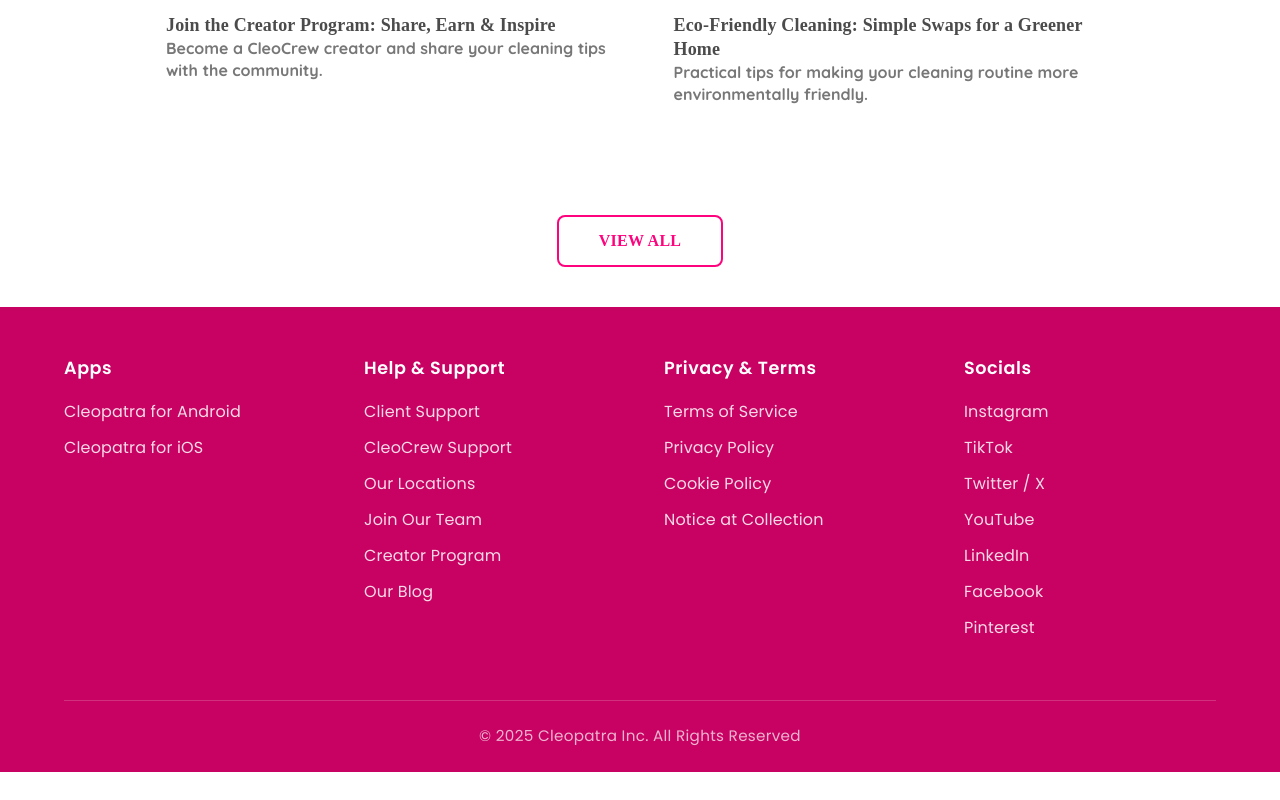
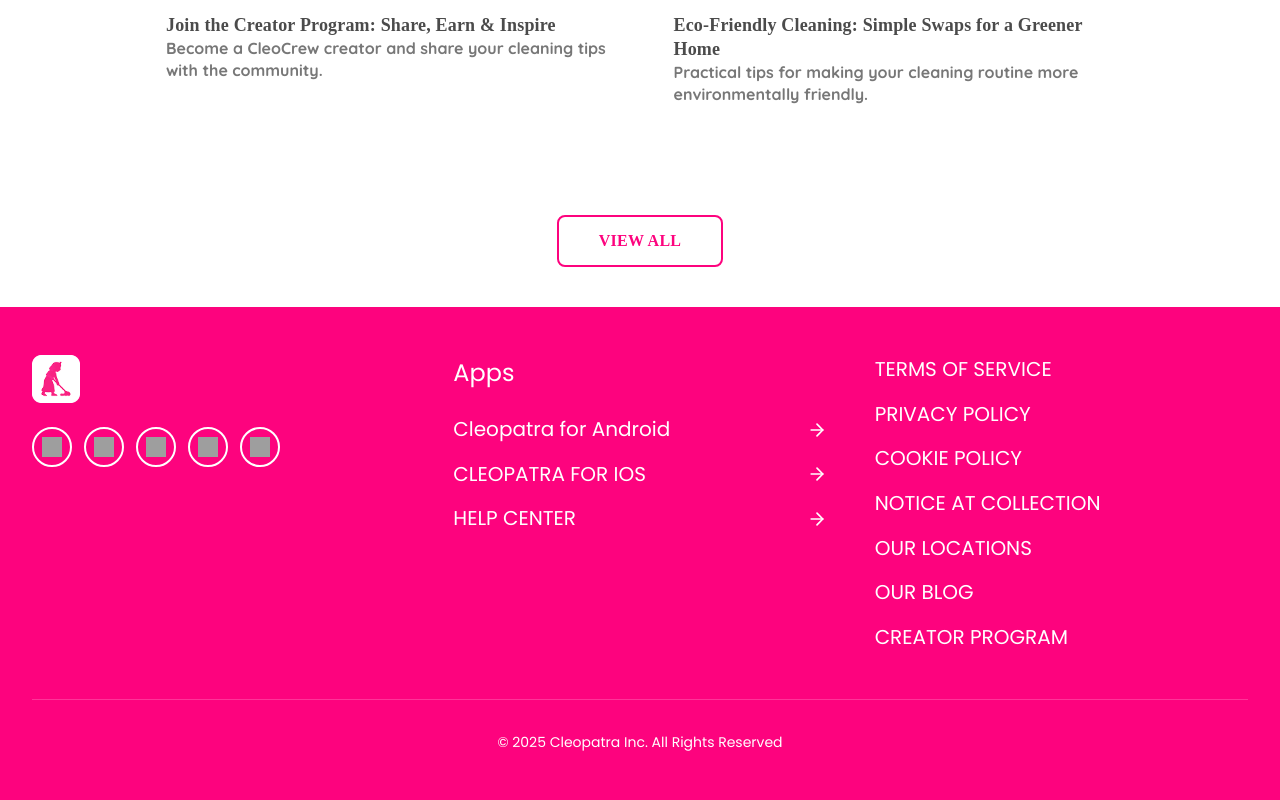
Before and after one commit to shami7117/cleopatra, a Next.js app: page /blogs in a window 1280 px wide. Shown: the part 1982-2782 px from the top of the page. Before the commit the page ends 2754 px from the top, so only its background shows below. Built offline with nearby package versions, Linux system fonts and the light colour scheme; grey boxes are pictures that could not be loaded.

Commit message:
book acleaning and footer

```diff
--- a/app/page.tsx
+++ b/app/page.tsx
@@ -21,7 +21,7 @@
       <SparklBusiness />
 
       <PricingTable />
-      {/* <BookCleaningCTA /> */}
+      <BookCleaningCTA />
       <Footer />
     </div>
   );
--- a/components/GlobalFooter.tsx
+++ b/components/GlobalFooter.tsx
@@ -1,4 +1,4 @@
-import React from "react";
+// import React from 'react';
 import { Poppins } from "next/font/google";
 
 const poppins = Poppins({ subsets: ["latin"], weight: ["400", "600", "700"] });
@@ -30,86 +30,88 @@
       url: "#",
     },
   ];
-  const footerLinks = {
-    apps: [
-      { name: "Cleopatra for Android", href: "#" },
-      { name: "Cleopatra for iOS", href: "#" },
-    ],
-    helpSupport: [
-      { name: "Client Support", href: "#" },
-      { name: "CleoCrew Support", href: "#" },
-      { name: "Our Locations", href: "#" },
-      { name: "Join Our Team", href: "#" },
-      { name: "Creator Program", href: "#" },
-      { name: "Our Blog", href: "/blogs" },
-    ],
-    privacyTerms: [
-      { name: "Terms of Service", href: "#" },
-      { name: "Privacy Policy", href: "#" },
-      { name: "Cookie Policy", href: "#" },
-      { name: "Notice at Collection", href: "#" },
-    ],
-    socials: [
-      { name: "Instagram", href: "#" },
-      { name: "TikTok", href: "#" },
-      { name: "Twitter / X", href: "#" },
-      { name: "YouTube", href: "#" },
-      { name: "LinkedIn", href: "#" },
-      { name: "Facebook", href: "#" },
-      { name: "Pinterest", href: "#" },
-    ],
-  };
+  const appLinks = [
+    { name: "Cleopatra for Android", url: "#" },
+    { name: "CLEOPATRA FOR IOS", url: "#" },
+    { name: "HELP CENTER", url: "#" },
+  ];
+
+  const footerLinks = [
+    { name: "TERMS OF SERVICE", url: "#" },
+    { name: "PRIVACY POLICY", url: "#" },
+    { name: "COOKIE POLICY", url: "#" },
+    { name: "NOTICE AT COLLECTION", url: "#" },
+    { name: "OUR LOCATIONS", url: "#" },
+    { name: "OUR BLOG", url: "/blogs" },
+    { name: "CREATOR PROGRAM", url: "#" },
+  ];
 
   return (
-    <footer className={`footer ${poppins.className}`}>
-      <div className="footer-container">
+    <footer className={`bg-[#FD037E] text-white ${poppins.className}`}>
+      <div className="max-w-7xl mx-auto px-4 sm:px-6 lg:px-8 py-8 sm:py-12">
+        <div className="grid grid-cols-1 md:grid-cols-2 lg:grid-cols-3 gap-8 lg:gap-12">
+          {/* Logo and Social Section */}
+          <div className="space-y-6">
+            {/* Logo Placeholder */}
+            <div className="w-12 h-12 bg-white rounded-lg flex items-center justify-center">
+              {/* Add your logo here */}
+              <Image
+                alt="logo"
+                src={"/footer.png"}
+                width={270}
+                height={44}
+                className=""
+              />
+            </div>
+
+            {/* Social Icons */}
+            <div className="flex flex-wrap gap-3">
+              {socialLinks.map((social, index) => (
+                <a
+                  key={index}
+                  href={social.url}
+                  className="w-10 h-10 rounded-full border-2 border-white flex items-center justify-center hover:bg-white transition-all duration-200 p-2"
+                  aria-label={social.name}
+                >
+                  <img
+                    src={social.icon}
+                    alt={social.name}
+                    className="w-full h-full"
+                  />
+                </a>
+              ))}
+            </div>
+          </div>
+
           {/* Apps Section */}
-        <div className="footer-section">
-          <h4 className="">Apps</h4>
-          <ul className="">
-            {footerLinks.apps.map((link, index) => (
+          <div>
+            <h3 className="text-[24px] font-medium mb-6">Apps</h3>
+            <ul className="space-y-4">
+              {appLinks.map((link, index) => (
                 <li key={index}>
-                <a href={link.href} className="">
+                  <a
+                    href={link.url}
+                    className="flex items-center justify-between group hover:translate-x-1 transition-transform duration-200"
+                  >
+                    <span className="text-sm sm:text-[20px] font-normal">
                       {link.name}
+                    </span>
+                    <ArrowRight className="w-5 h-5 group-hover:translate-x-1 transition-transform duration-200" />
                   </a>
                 </li>
               ))}
             </ul>
           </div>
-        {/* Help & Support Column */}
-        <div className="footer-section">
-          <h4 className="">Help & Support</h4>
-          <ul className="">
-            {footerLinks.helpSupport.map((link, index) => (
+
+          {/* Links Section */}
+          <div>
+            <ul className="space-y-3 sm:space-y-4">
+              {footerLinks.map((link, index) => (
                 <li key={index}>
-                <a href={link.href} className="">
-                  {link.name}
-                </a>
-              </li>
-            ))}
-          </ul>
-        </div>
-        <div className="footer-section">
-          <div className="">
-            <h4 className="">Privacy & Terms</h4>
-            <ul className="">
-              {footerLinks.privacyTerms.map((link, index) => (
-                <li key={index}>
-                  <a href={link.href} className="">
-                    {link.name}
-                  </a>
-                </li>
-              ))}
-            </ul>
-          </div>
-        </div>
-        {/* Socials Column */}
-        <div className="footer-section">
-          <h4 className="">Socials</h4>
-          <ul className="">
-            {footerLinks.socials.map((link, index) => (
-              <li key={index}>
-                <a href={link.href} className="">
+                  <a
+                    href={link.url}
+                    className="text-sm sm:text-[20px] font-normal hover:underline transition-all duration-200 block"
+                  >
                     {link.name}
                   </a>
                 </li>
@@ -119,9 +121,9 @@
         </div>
 
         {/* Copyright */}
-      <hr className="footer-divider" />
-      <div className="footer-bottom">
-        © 2025 Cleopatra Inc. All Rights Reserved
+        <div className="mt-12 pt-8 border-t border-white/20 text-center">
+          <p className="text-sm">© 2025 Cleopatra Inc. All Rights Reserved</p>
+        </div>
       </div>
     </footer>
   );
--- a/components/LandingPage/BookCleaningCTA.tsx
+++ b/components/LandingPage/BookCleaningCTA.tsx
@@ -25,7 +25,7 @@
       </div>
 
       {/* Wavy Bottom Border Image - Option 2: Using width/height */}
-      <div className="w-full overflow-hidden">
+      {/* <div className="w-full overflow-hidden">
         <Image
           src="/curve1.png"
           alt="Wave decoration"
@@ -34,7 +34,7 @@
           className="w-full h-auto"
           priority
         />
-      </div>
+      </div> */}
     </section>
   );
 };
```
Lines whose indentation alone changed are shown as unchanged.
